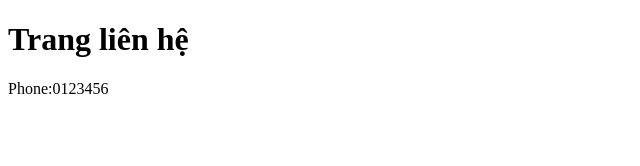
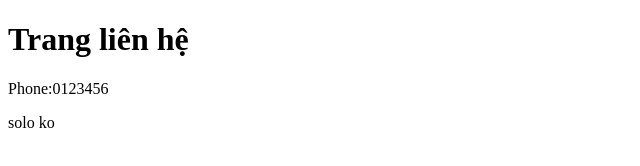
Before and after one commit to toantran00/backend, a plain HTML site: page contact.htm in a window 1280 px wide. Shown: the full height of the page, 0-640 px from the left. Drawn offline with Linux system fonts and the light colour scheme.

Commit message:
Update page-contact

```diff
--- a/contact.htm
+++ b/contact.htm
@@ -8,5 +8,6 @@
 <body>
     <h1>Trang liên hệ</h1>
     <p>Phone:0123456</p>
+    <p>solo ko</p>
 </body>
 </html>
```
